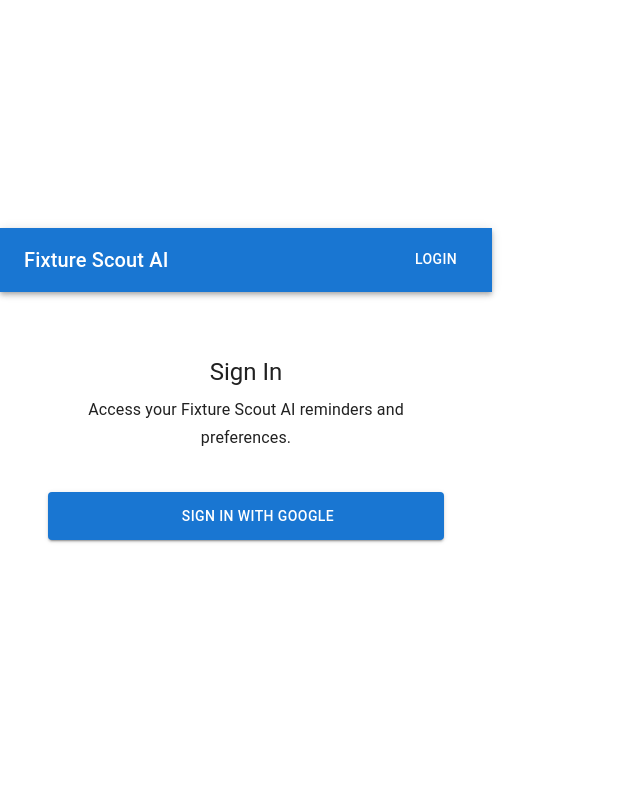
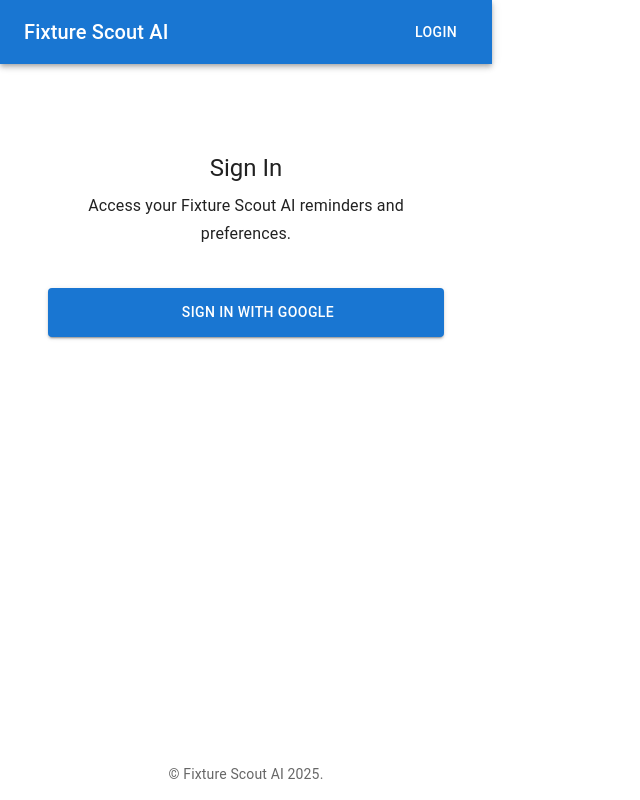
Before and after one commit to Vibhu-Agarwal/fixture-scout-ai, a React (Vite) app in the folder frontend/fixture-scout-ui/: page /login in a window 1280 px wide. Shown: the whole page, without its empty margins (0-640 px from the left). Built offline with nearby package versions, Linux system fonts and the light colour scheme; no server answers; some icons are missing.

Commit message:
Deploy UI through firebase

```diff
--- a/frontend/fixture-scout-ui/src/App.jsx
+++ b/frontend/fixture-scout-ui/src/App.jsx
@@ -2,59 +2,79 @@
 import React from 'react';
 import { BrowserRouter as Router, Routes, Route, Navigate, Outlet } from 'react-router-dom';
 import { AuthProvider, useAuth } from './contexts/AuthContext';
-import { ThemeProvider, createTheme, CssBaseline, CircularProgress, Box, Container, AppBar, Toolbar, Typography, Button } from '@mui/material'; // Added MUI components
+import { ThemeProvider, createTheme, CssBaseline, CircularProgress, Box, Container, AppBar, Toolbar, Typography, Button } from '@mui/material';
+import ProtectedRoute from './components/ProtectedRoute'; // Assuming this exists
+
+// Import your page components
 import LoginPage from './pages/LoginPage';
-import ProtectedRoute from './components/ProtectedRoute';
 import PreferencesPage from './pages/PreferencesPage';
 import RemindersPage from './pages/RemindersPage';
 
-// Placeholder Pages (Create these files in src/pages/)
-const NotFoundPage = () => <Typography variant="h4" sx={{ p: 2 }}>404 - Page Not Found</Typography>;
+const NotFoundPage = () => <Typography variant="h4" sx={{ p: 2, textAlign: 'center', mt: 4 }}>404 - Page Not Found</Typography>;
 
+const theme = createTheme({ /* ... your theme ... */ });
 
-// MUI Basic Theme (optional, you can customize this)
-const theme = createTheme({
-  palette: {
-    mode: 'light', // or 'dark'
-    primary: {
-      main: '#1976d2', // Example primary color
-    },
-    secondary: {
-      main: '#dc004e', // Example secondary color
-    },
-  },
-});
-
-// ProtectedRoute component
-
-// Main App Layout with Basic Nav
 function MainLayout() {
   const { isAuthenticated, logoutUser, currentUser } = useAuth();
 
   return (
-    <>
+    <Box sx={{ display: 'flex', flexDirection: 'column', minHeight: '100vh' }}> {/* Ensure layout takes full height */}
       <AppBar position="static">
-        <Toolbar>
+        {/* Toolbar is usually fine, it's for internal spacing. AppBar itself should be full width. */}
+        {/* If AppBar is not full width, something is wrong with its parent or CssBaseline isn't working as expected */}
+        <Container maxWidth="xl"> {/* Or use false for completely fluid, or keep lg if that's desired max for content *within* appbar */}
+          <Toolbar disableGutters> {/* disableGutters removes default padding if you want edge-to-edge Toolbar content */}
             <Typography variant="h6" component="div" sx={{ flexGrow: 1 }}>
               Fixture Scout AI
             </Typography>
             {isAuthenticated && currentUser && (
-            <Typography sx={{ mr: 2 }}>Hello, {currentUser.displayName || currentUser.email}</Typography>
+              <Typography sx={{ mr: 2 }}>
+                Hello, {currentUser.displayName || currentUser.email}
+              </Typography>
             )}
             {isAuthenticated ? (
               <Button color="inherit" onClick={logoutUser}>Logout</Button>
             ) : (
-            <Button color="inherit" href="/login">Login</Button>
-            // Or Link component from react-router-dom if not full page reload
+              <Button color="inherit" component={RouterLink} to="/login">Login</Button>
+              // Using RouterLink for navigation without full page reload
             )}
           </Toolbar>
+        </Container>
       </AppBar>
-      <Container maxWidth="lg" sx={{ mt: 2, mb: 2 }}>
+
+      {/* Main content area */}
+      {/* Using component="main" for semantic HTML and flexGrow to take available space */}
+      <Container
+        component="main"
+        maxWidth="xl" // << TRY CHANGING THIS: 'xl', 'lg', 'md', or false for fluid
+        // If you set it to 'false', it will try to be 100% width of viewport.
+        // 'xl' is often a good compromise for wide screens.
+        sx={{
+          flexGrow: 1, // Makes the container take up available vertical space
+          py: 3,      // Add some padding top and bottom
+          display: 'flex', // Added to help center content if maxWidth is hit
+          flexDirection: 'column' // Added to help center content
+        }}
+      >
         <Outlet /> {/* This is where the routed page component will be rendered */}
       </Container>
-    </>
+
+      {/* Optional Footer */}
+      <Box component="footer" sx={{ bgcolor: 'background.paper', py: 2, mt: 'auto' }}>
+        <Container maxWidth="lg">
+          <Typography variant="body2" color="text.secondary" align="center">
+            {'© '}
+            Fixture Scout AI {new Date().getFullYear()}
+            {'.'}
+          </Typography>
+        </Container>
+      </Box>
+    </Box>
   );
 }
+
+// Need to import RouterLink for proper navigation with react-router
+import { Link as RouterLink } from 'react-router-dom';
 
 
 function App() {
@@ -66,14 +86,11 @@
           <Routes>
             <Route element={<MainLayout />}>
               <Route path="/login" element={<LoginPage />} />
-
-              {/* Protected Routes now use the ProtectedRoute component */}
               <Route element={<ProtectedRoute />}>
                 <Route path="/preferences" element={<PreferencesPage />} />
                 <Route path="/reminders" element={<RemindersPage />} />
                 <Route path="/" element={<Navigate to="/preferences" replace />} />
               </Route>
-
               <Route path="*" element={<NotFoundPage />} />
             </Route>
           </Routes>
```
Also changed, not shown: frontend/fixture-scout-ui/firebase.json (added), 2 other files (tests, documents, lock files or other folders). Lines whose indentation alone changed are shown as unchanged.
